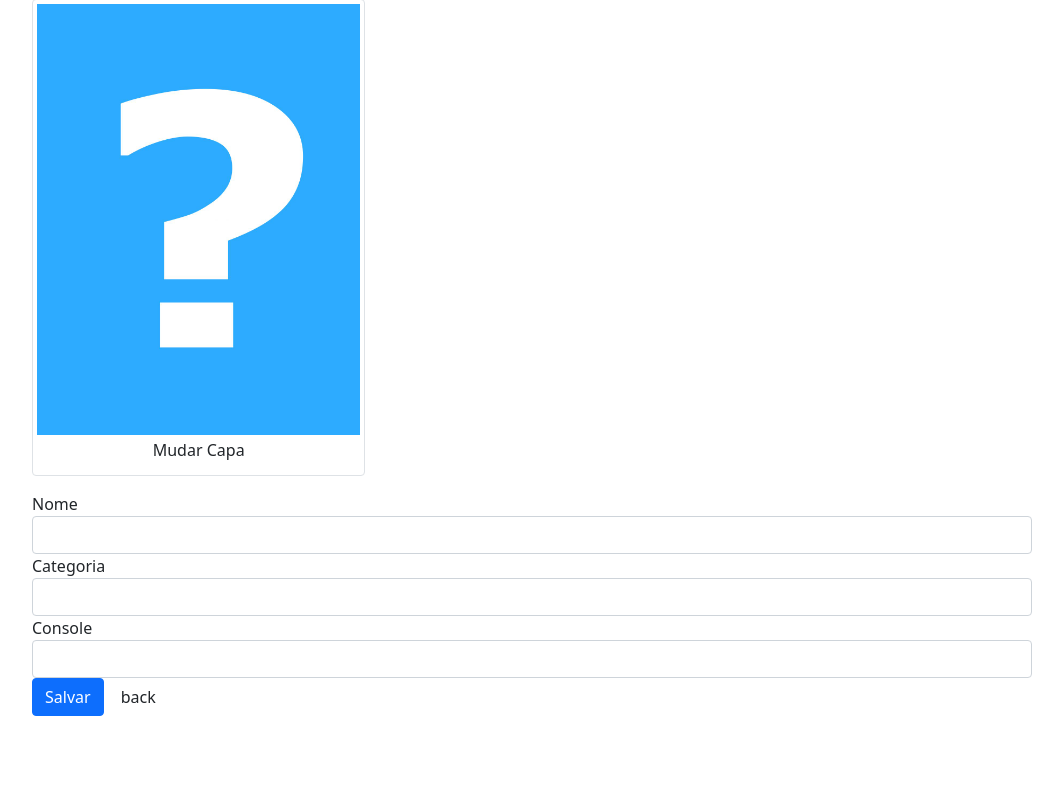
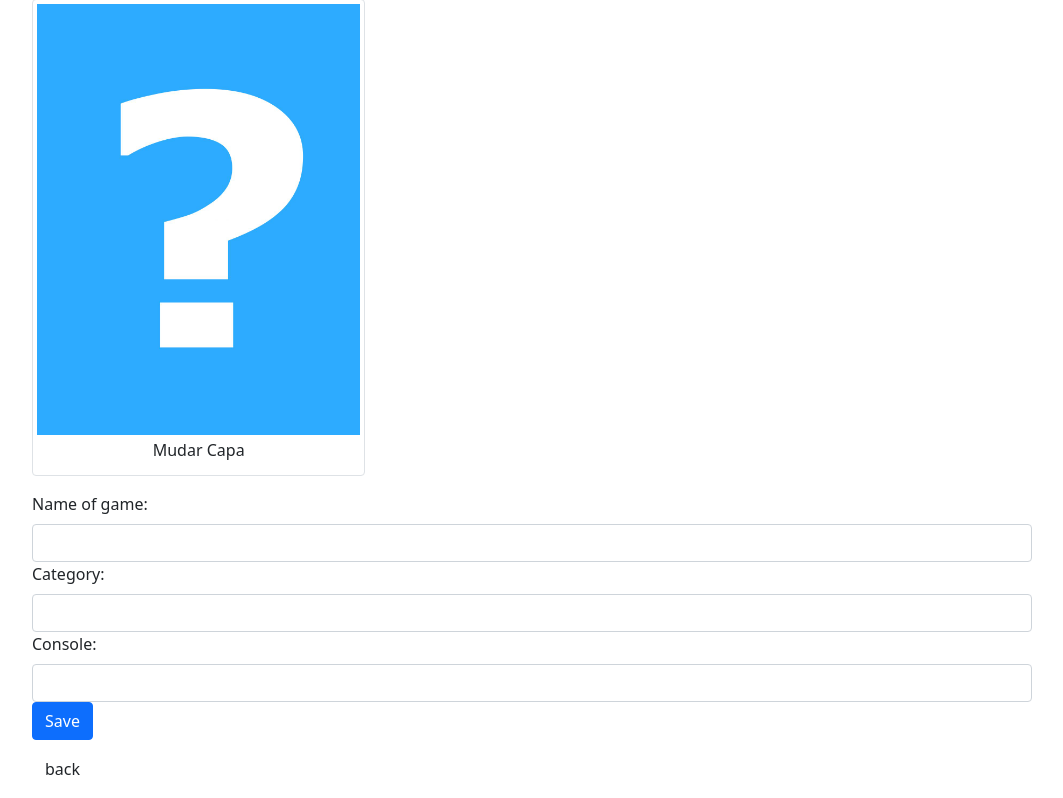
Before and after one commit to rodrigguis/jogo-teca, a Flask app: page /novo in a window 1280 px wide. Shown: the part 67-865 px from the top of the page, without its empty margins (108-1171 px from the left). Before the commit the page ends 783 px from the top, so only its background shows below. Run offline with Flask 3, Linux system fonts and the light colour scheme; the visitor is signed in with stand-in values (Sample User, id 1); some libraries are stand-ins or nearby versions.

Commit message:
feat: add validators in form

```diff
--- a/helpers.py
+++ b/helpers.py
@@ -3,7 +3,7 @@ from flask_wtf import FlaskForm
 from wtforms import StringField, SubmitField, validators
 from app import app
 
-class Formulario(FlaskForm):
+class FormularioJogo(FlaskForm):
     """Class Formulario"""
     nome = StringField('Name of game: ', [validators.DataRequired(), validators.Length(min=2, max=50)])
     categoria = StringField('Category: ', [validators.DataRequired(), validators.Length(min=2, max=40)])
--- a/templates/novo.html
+++ b/templates/novo.html
@@ -14,18 +14,21 @@
 
     <fieldset>
         <div class="form-group">
-        <label for="nome">Nome</label>
-        <input type="text" id="nome" name="nome" class="form-control">
+            {{ form.nome.label(class="form-label") }}
+            {{ form.nome(class="form-control") }}
         </div>
         <div class="form-group">
-        <label for="categoria">Categoria</label>
-        <input type="text" id="categoria" name="categoria" class="form-control">
+            {{ form.categoria.label(class="form-label") }}
+            {{ form.categoria(class="form-control") }}
         </div>
         <div class="form-group">
-        <label for="console">Console</label>
-        <input type="text" id="console" name="console" class="form-control">
+            {{ form.console.label(class="form-label") }}
+            {{ form.console(class="form-control") }}
         </div>
-        <button type="submit" class="btn btn-primary btn-salvar">Salvar</button>
+        <div>
+            {{ form.salvar(class="btn btn-primary") }}
+        </div>
+
         <a class="btn btn-second" href="{{ url_for('index') }}">back</a>
     </fieldset>
 </form>
--- a/views.py
+++ b/views.py
@@ -3,7 +3,7 @@
 from flask import render_template, request, redirect, session, flash, url_for, send_from_directory
 from app import app, db
 from models import Jogos, Usuarios
-from helpers import recupera_imagem, deleta_arquivo
+from helpers import recupera_imagem, deleta_arquivo, FormularioJogo
 import time
 
 
@@ -20,15 +20,22 @@ def novo():
     if 'usuario_logado' not in session or session['usuario_logado'] == None:
         return redirect(url_for('login', proxima=url_for('novo')))
 
-    return render_template('novo.html', titulo='Novo Jogo')
+    form = FormularioJogo()
+
+    return render_template('novo.html', titulo='Novo Jogo', form=form)
 
 
 @app.route('/criar', methods=['POST',])
 def criar():
     """ Method page criar """
-    nome = request.form['nome']
-    categoria = request.form['categoria']
-    console = request.form['console']
+    form = FormularioJogo(request.form)
+
+    if not form.validate_on_submit():
+        return redirect(url_for('novo'))
+
+    nome = form.nome.data
+    categoria = form.categoria.data
+    console = form.console.data
 
     jogo = Jogos.query.filter_by(nome=nome).first()
 
@@ -42,8 +49,8 @@ def criar():
 
     arquivo = request.files['arquivo']
     upload_path = app.config['UPLOAD_PATH']
-    timestamp = time.time()
-    # timestamp = time.strftime('%Y%m%d-%H%M%S')
+    # timestamp = time.time()
+    timestamp = time.strftime('%Y%m%d-%H%M%S')
     arquivo.save(f'{upload_path}/capa{novo_jogo.id}-{timestamp}.jpg')
 
     return redirect(url_for('index'))
@@ -112,8 +119,8 @@ def atualizar():
 
     arquivo = request.files['arquivo']
     upload_path = app.config['UPLOAD_PATH']
-    timestamp = time.time()
-    # timestamp = time.strftime('%Y%m%d-%H%M%S')
+    # timestamp = time.time()
+    timestamp = time.strftime('%Y%m%d-%H%M%S')
     deleta_arquivo(jogo.id)
     arquivo.save(f'{upload_path}/capa{jogo.id}-{timestamp}.jpg')
 
```
